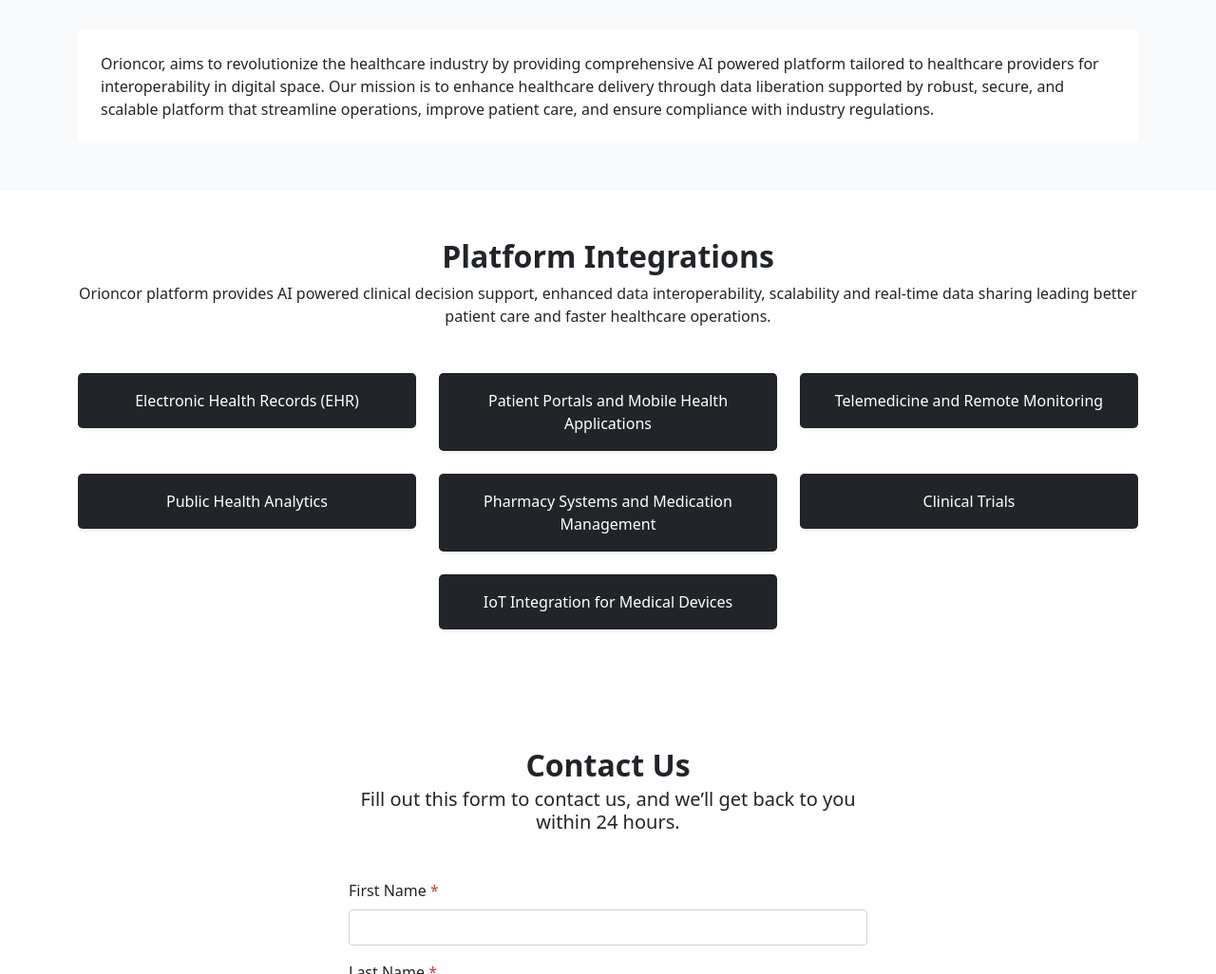
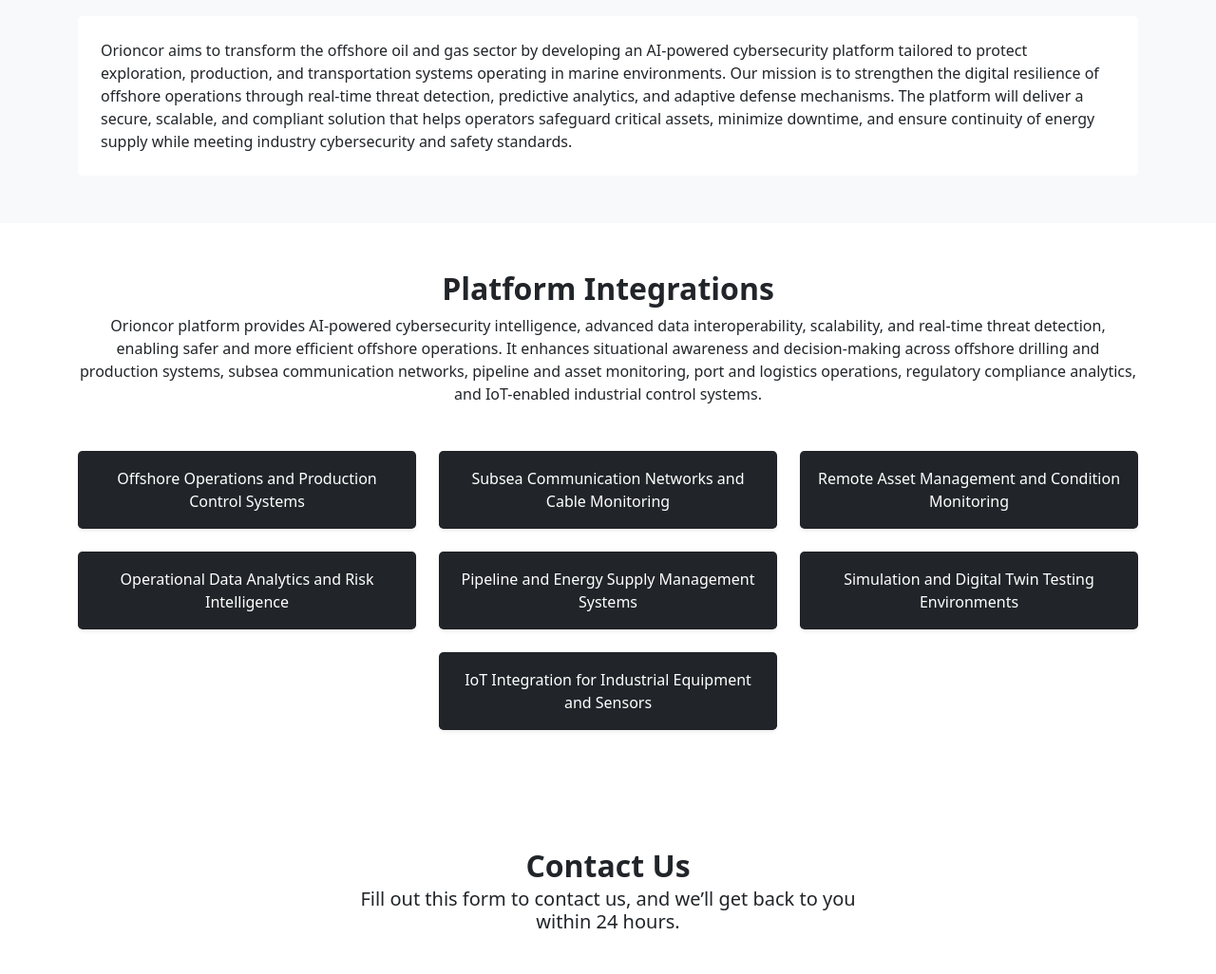
Before and after one commit to OrioncorTechnology/Website, a plain HTML site: page index.html in a window 1280 px wide. Shown: the part 690-1716 px from the top of the page at 95% size. Drawn offline with nearby package versions, Linux system fonts and the light colour scheme.

Commit message:
chore/update project description

```diff
--- a/index.html
+++ b/index.html
@@ -51,11 +51,11 @@
             <div class="container px-5">
                 <div class="row gx-5 align-items-center">
                     <div class="col-lg-6" data-aos="fade-up">
-                        <h2 class="fw-bolder">Empowering Next-Gen Healthcare</h2>
-                        <h4 class="fw-bolder">Where Healthcare Meets Artificial Intelligence</h4>
+                        <h2 class="fw-bolder">Empowering Next-Gen Cybersecurity</h2>
+                        <h4 class="fw-bolder">Where Cyber Intelligence Meets Artificial Intelligence</h4>
                         <h3 class="fw-bolder"></h3>
-                        <p class="mb-5">We revolutionize the healthcare industry by providing an AI powered comprehensive IT
-                            platform tailored for co-existence by democratizing data and empower clinical decision support using AI.</p>
+                        <p class="mb-5">We revolutionize the Cybersecurity industry by providing an AI powered comprehensive IT
+                            platform tailored for co-existence by democratizing data and empower preventive threat intelligence.</p>
                     </div>
                     <div class="col-lg-6 text-end" data-aos="fade-up" data-aos-delay="100">
                         <img class="img-fluid"
@@ -77,11 +77,7 @@
                         <div class="card mb-lg-0 mb-3 border-0 rounded-3 p-2" >
                             <div class="card-body">
                                 <p class="card-text">
-                                    Orioncor, aims to revolutionize the healthcare industry by providing comprehensive
-                                    AI powered platform tailored to healthcare providers for interoperability in digital space.
-                                    Our mission is to enhance healthcare delivery through data liberation supported by robust, secure, and
-                                    scalable platform that streamline operations, improve patient care, and ensure
-                                    compliance with industry regulations.
+Orioncor aims to transform the offshore oil and gas sector by developing an AI-powered cybersecurity platform tailored to protect exploration, production, and transportation systems operating in marine environments. Our mission is to strengthen the digital resilience of offshore operations through real-time threat detection, predictive analytics, and adaptive defense mechanisms. The platform will deliver a secure, scalable, and compliant solution that helps operators safeguard critical assets, minimize downtime, and ensure continuity of energy supply while meeting industry cybersecurity and safety standards.
                                 </p>
                             </div>
                         </div>
@@ -93,46 +89,46 @@
         <section class="text-center bg-white">
             <div class="container">
                 <h2 class="fw-bolder">Platform Integrations</h2>
-                <p class="mb-5"> Orioncor platform provides AI powered clinical decision support, enhanced data interoperability, scalability and real-time data sharing leading better patient care and faster healthcare operations.
+                <p class="mb-5"> Orioncor platform provides AI-powered cybersecurity intelligence, advanced data interoperability, scalability, and real-time threat detection, enabling safer and more efficient offshore operations. It enhances situational awareness and decision-making across offshore drilling and production systems, subsea communication networks, pipeline and asset monitoring, port and logistics operations, regulatory compliance analytics, and IoT-enabled industrial control systems.
                 </p>
                 <div class="row">
                     <div class="col-lg-4">
                         <div class="card mb-4 rounded-3 shadow-sm bg-dark">
                             <div class="card-body text-white">
-                                Electronic Health Records (EHR)
+                                Offshore Operations and Production Control Systems
                             </div>
                         </div>
                     </div>
                     <div class="col-lg-4">
                         <div class="card mb-4 rounded-3 shadow-sm bg-dark">
                             <div class="card-body text-white">
-                                Patient Portals and Mobile Health Applications
+                                Subsea Communication Networks and Cable Monitoring
                             </div>
                         </div>
                     </div>
                     <div class="col-lg-4">
                         <div class="card mb-4 rounded-3 shadow-sm bg-dark">
                             <div class="card-body text-white">
-                                Telemedicine and Remote Monitoring
+                                Remote Asset Management and Condition Monitoring
                             </div>
                         </div>
                     </div>
                     <div class="col-lg-4">
                         <div class="card mb-4 rounded-3 shadow-sm bg-dark">
                             <div class="card-body text-white">
-                                Public Health Analytics
+                                Operational Data Analytics and Risk Intelligence
                             </div>
                         </div>
                     </div>
                     <div class="col-lg-4">
                         <div class="card mb-4 rounded-3 shadow-sm bg-dark">
                             <div class="card-body text-white">
-                                Pharmacy Systems and Medication Management
+                                Pipeline and Energy Supply Management Systems
                             </div>
                         </div>
                         <div class="card mb-4 rounded-3 shadow-sm bg-dark">
                             <div class="card-body text-white">
-                                IoT Integration for Medical Devices
+                                IoT Integration for Industrial Equipment and Sensors
                             </div>
                         </div>
 
@@ -140,7 +136,7 @@
                     <div class="col-lg-4">
                         <div class="card mb-4 rounded-3 shadow-sm bg-dark">
                             <div class="card-body text-white">
-                                Clinical Trials
+                                Simulation and Digital Twin Testing Environments
                             </div>
                         </div>
                     </div>
```
